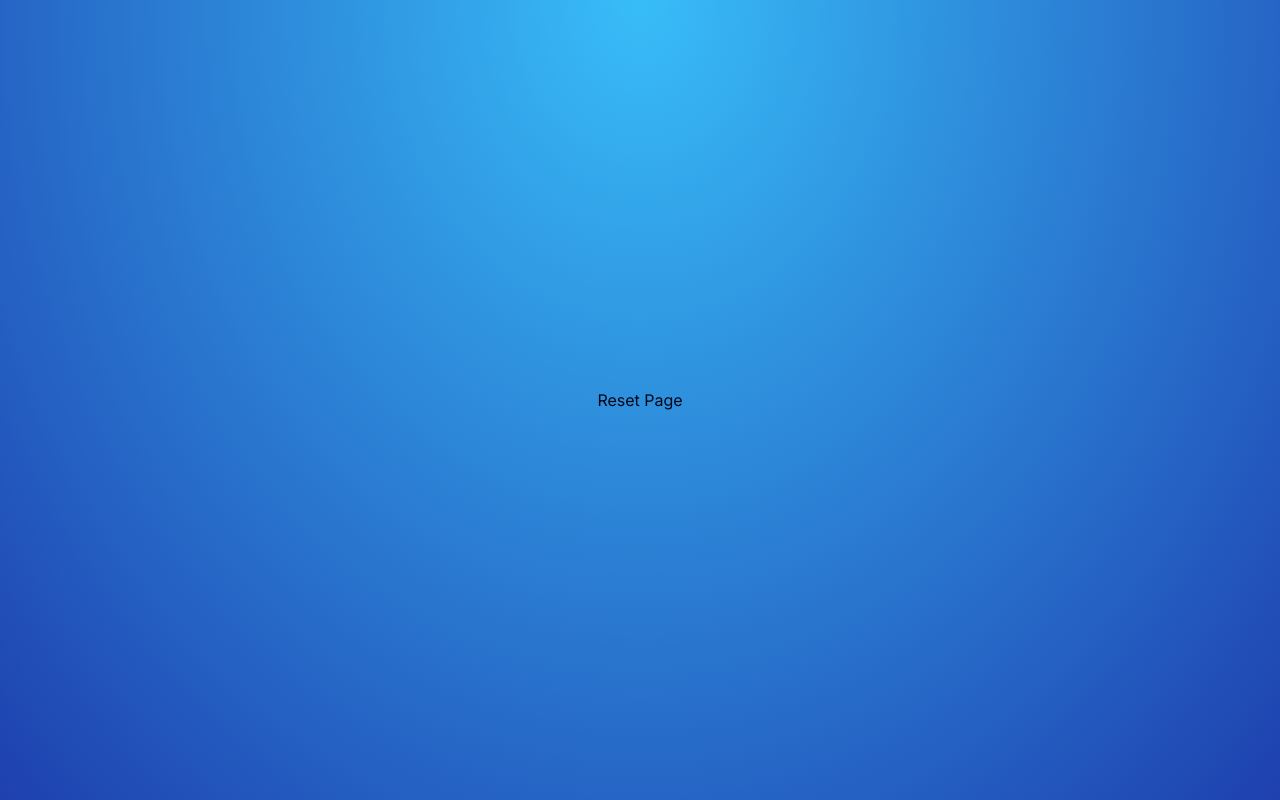
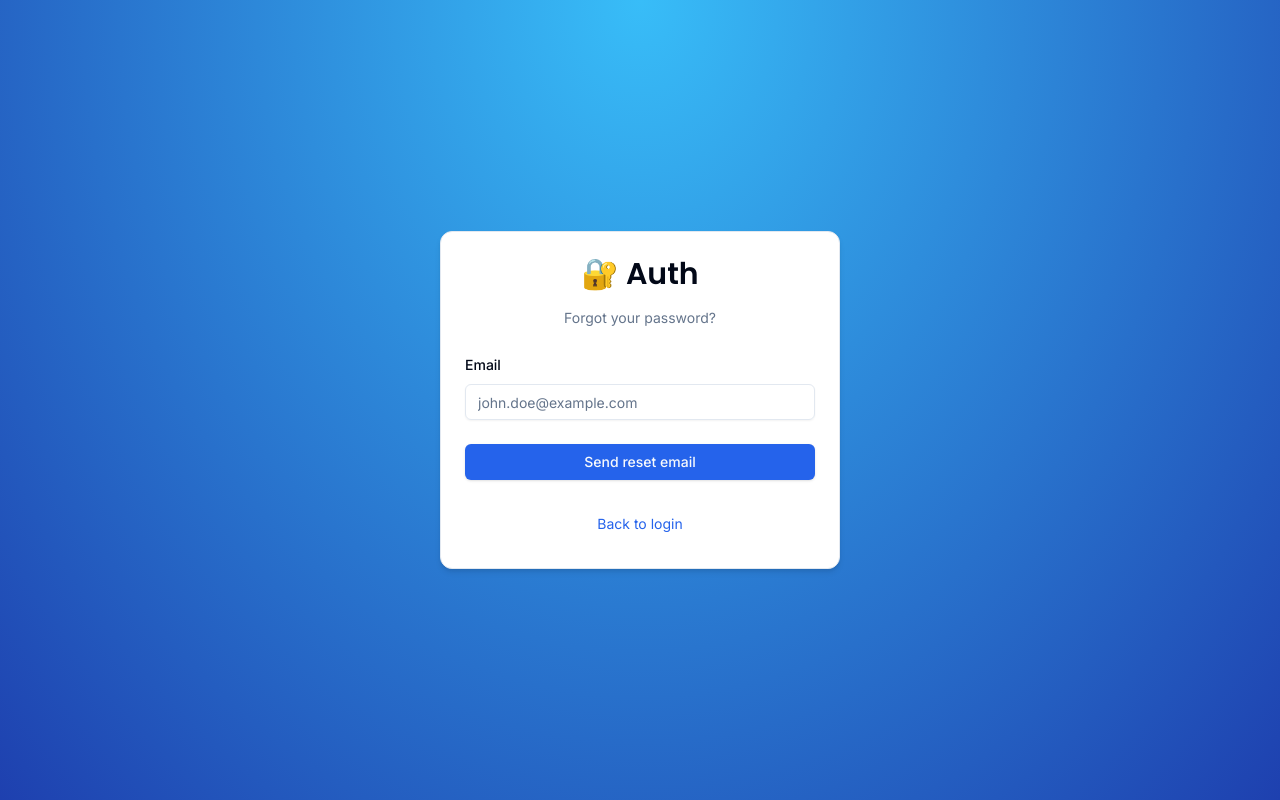
Before and after one commit to assilbekov/next-auth-course, a Next.js app: page /auth/reset in a window 1280 px wide. Built offline with nearby package versions, Linux system fonts and the light colour scheme; no server answers.

Commit message:
ResetForm added

```diff
--- a/app/auth/reset/page.tsx
+++ b/app/auth/reset/page.tsx
@@ -1,9 +1,8 @@
+import { ResetForm } from "@/components/auth/reset-form";
 
 
 export default function ResetPage() {
   return (
-    <div>
-      <h1>Reset Page</h1>
-    </div>
+    <ResetForm />
   )
 }
--- /dev/null
+++ b/components/auth/reset-form.tsx
@@ -0,0 +1,84 @@
+"use client"
+
+import * as z from "zod"
+import { useForm } from "react-hook-form"
+import { CardWrapper } from "./card-wrapper"
+import { zodResolver } from "@hookform/resolvers/zod";
+import { LoginSchema } from "@/schemas";
+import { Form, FormControl, FormField, FormItem, FormLabel, FormMessage } from "../ui/form";
+import { Input } from "../ui/input";
+import { Button } from "../ui/button";
+import { FormError } from "../form-error";
+import { FormSuccess } from "../form-success";
+import { useState, useTransition } from "react";
+import { login } from "@/actions/login";
+
+export const ResetForm = () => {
+  const [error, setError] = useState<string | undefined>("")
+  const [success, setSuccess] = useState<string | undefined>("")
+  const [isPending, startTransition] = useTransition()
+  const form = useForm<z.infer<typeof LoginSchema>>({
+    resolver: zodResolver(LoginSchema),
+    defaultValues: {
+      email: "",
+      password: "",
+    },
+  });
+
+  const onSubmit = (values: z.infer<typeof LoginSchema>) => {
+    setError("")
+    setSuccess("")
+    startTransition(() => {
+      login(values)
+        .then((data) => {
+          setError(data?.error)
+          setSuccess(data?.success)
+        })
+    })
+  }
+
+  return (
+    <CardWrapper
+      headerLabel="Forgot your password?"
+      backButtonLabel="Back to login"
+      backButtonHref="/auth/login"
+      showSocial={false}
+    >
+      <Form {...form}>
+        <form
+          className="space-y-6"
+          onSubmit={form.handleSubmit(onSubmit)}
+        >
+          <div className="space-y-4">
+            <FormField
+              name="email"
+              control={form.control}
+              render={({ field }) => (
+                <FormItem>
+                  <FormLabel>Email</FormLabel>
+                  <FormControl>
+                    <Input
+                      {...field}
+                      type="email"
+                      disabled={isPending}
+                      className="w-full"
+                      placeholder="john.doe@example.com"
+                    />
+                  </FormControl>
+                  <FormMessage>
+                    {form.formState.errors.email?.message}
+                  </FormMessage>
+                </FormItem>
+              )}
+            />
+          </div>
+          <FormError message={error} />
+          <FormSuccess message={success} />
+          <Button type="submit" className="w-full" disabled={isPending}>
+            Send reset email
+          </Button>
+        </form>
+      </Form>
+    </CardWrapper>
+  )
+}
```
